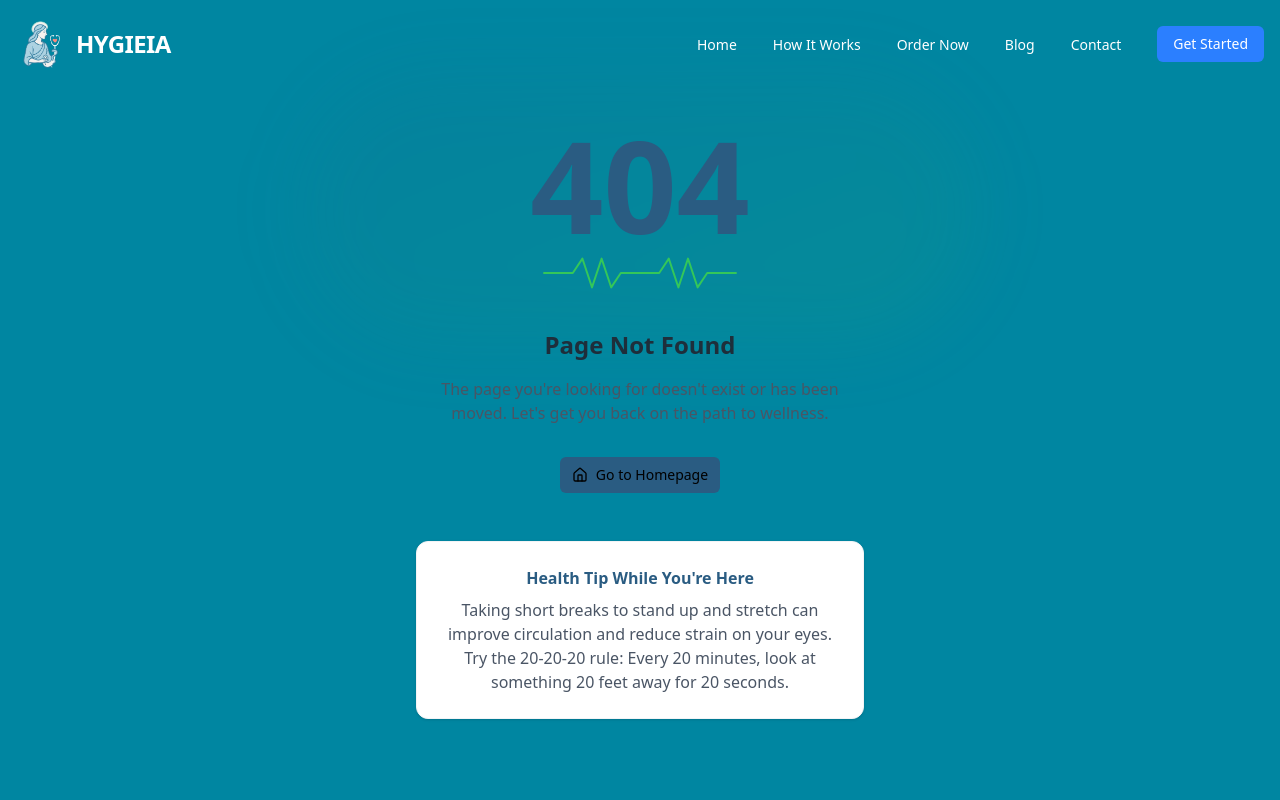
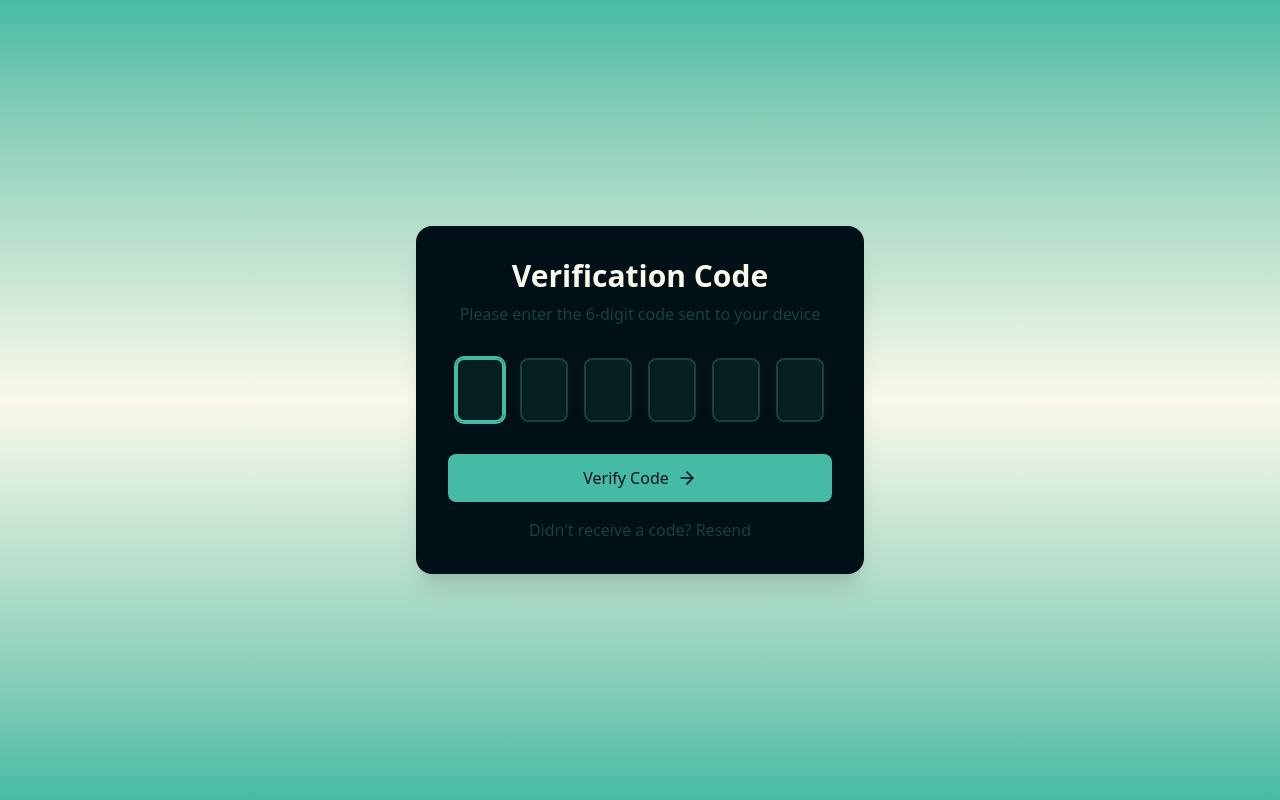
Before and after one commit to abdulmoiz248/Hygieia-Frontend, a Next.js app: page /1/otp in a window 1280 px wide. Before the commit this address had no page. Built offline with nearby package versions, Linux system fonts and the light colour scheme.

Commit message:
added otp page

```diff
--- /dev/null
+++ b/src/app/[role]/(auth)/otp/page.tsx
@@ -0,0 +1,280 @@
+"use client"
+
+import { useState, useRef, useEffect } from "react"
+import { useRouter } from "next/navigation"
+import { motion, AnimatePresence } from "framer-motion"
+import { CheckCircle, ArrowRight } from "lucide-react"
+import type { KeyboardEvent, ClipboardEvent, ChangeEvent } from "react"
+
+type VerificationStatus = "idle" | "success" | "error"
+
+export default function OTPVerificationPage() {
+  const [otp, setOtp] = useState<string[]>(Array(6).fill(""))
+  const [isVerifying, setIsVerifying] = useState(false)
+  const [verificationStatus, setVerificationStatus] = useState<VerificationStatus>("idle")
+  const [errorMessage, setErrorMessage] = useState("")
+  const [showModal, setShowModal] = useState(false)
+  const inputRefs = useRef<Array<HTMLInputElement | null>>(Array(6).fill(null))
+  const router = useRouter()
+
+  useEffect(() => {
+    inputRefs.current[0]?.focus()
+  }, [])
+
+  const handleChange = (index: number, e: ChangeEvent<HTMLInputElement>) => {
+    const value = e.target.value
+    if (!/^\d*$/.test(value)) return
+
+    const newOtp = [...otp]
+    newOtp[index] = value.slice(-1)
+    setOtp(newOtp)
+
+    if (
+      value &&
+      index < 5 &&
+      inputRefs.current[index + 1] instanceof HTMLInputElement
+    ) {
+      inputRefs.current[index + 1]?.focus()
+    }
+  }
+
+  const handleKeyDown = (index: number, e: KeyboardEvent<HTMLInputElement>) => {
+    if (
+      e.key === "Backspace" &&
+      !otp[index] &&
+      index > 0 &&
+      inputRefs.current[index - 1] instanceof HTMLInputElement
+    ) {
+      inputRefs.current[index - 1]?.focus()
+    }
+  }
+
+  const handlePaste = (e: ClipboardEvent<HTMLInputElement>) => {
+    e.preventDefault()
+    const pastedData = e.clipboardData.getData("text")
+    const pastedOtp = pastedData.slice(0, 6).split("")
+
+    if (!/^\d+$/.test(pastedData)) {
+      setErrorMessage("Only numbers are allowed")
+      setTimeout(() => setErrorMessage(""), 3000)
+      return
+    }
+
+    const newOtp = [...otp]
+    pastedOtp.forEach((digit, index) => {
+      if (index < 6) {
+        newOtp[index] = digit
+      }
+    })
+
+    setOtp(newOtp)
+
+    const nextEmptyIndex = newOtp.findIndex((digit) => !digit)
+    if (
+      nextEmptyIndex !== -1 &&
+      inputRefs.current[nextEmptyIndex] instanceof HTMLInputElement
+    ) {
+      inputRefs.current[nextEmptyIndex]?.focus()
+    } else if (inputRefs.current[5] instanceof HTMLInputElement) {
+      inputRefs.current[5]?.focus()
+    }
+  }
+
+  const verifyOtp = () => {
+    const otpString = otp.join("")
+
+    if (otpString.length !== 6) {
+      setErrorMessage("Please enter all 6 digits")
+      setVerificationStatus("error")
+      setTimeout(() => {
+        setErrorMessage("")
+        setVerificationStatus("idle")
+      }, 3000)
+      return
+    }
+
+    setIsVerifying(true)
+    setVerificationStatus("idle")
+
+    setTimeout(() => {
+      setIsVerifying(false)
+      if (otpString === "123456") {
+        setVerificationStatus("success")
+        setShowModal(true)
+      } else {
+        setVerificationStatus("error")
+        setErrorMessage("Invalid OTP. Please try again.")
+        setTimeout(() => {
+          setErrorMessage("")
+          setVerificationStatus("idle")
+        }, 3000)
+      }
+    }, 1500)
+  }
+
+  const resetForm = () => {
+    setOtp(Array(6).fill(""))
+    setVerificationStatus("idle")
+    setErrorMessage("")
+    inputRefs.current[0]?.focus()
+  }
+
+  const isVerifyButtonDisabled =
+    isVerifying || verificationStatus === "success"
+
+  const handleModalClose = () => {
+    setShowModal(false)
+    router.push("/patient/login")
+  }
+
+  return (
+    <div className="min-h-screen bg-gradient-to-b from-mint-green via-snow-white to-mint-green flex flex-col items-center justify-center p-4">
+      <motion.div
+        initial={{ opacity: 0, y: 20 }}
+        animate={{ opacity: 1, y: 0 }}
+        transition={{ duration: 0.5 }}
+        className="w-full max-w-md bg-dark-slate-gray rounded-2xl shadow-xl p-8"
+      >
+        <motion.h1
+          initial={{ opacity: 0 }}
+          animate={{ opacity: 1 }}
+          transition={{ delay: 0.2, duration: 0.5 }}
+          className="text-3xl font-bold text-snow-white text-center mb-2"
+        >
+          Verification Code
+        </motion.h1>
+
+        <motion.p
+          initial={{ opacity: 0 }}
+          animate={{ opacity: 1 }}
+          transition={{ delay: 0.3, duration: 0.5 }}
+          className="text-cool-gray text-center mb-8"
+        >
+          Please enter the 6-digit code sent to your device
+        </motion.p>
+
+        <div className="flex justify-center gap-2 sm:gap-4 mb-8">
+          {otp.map((digit, index) => (
+            <motion.div
+              key={index}
+              initial={{ opacity: 0, y: 10 }}
+              animate={{ opacity: 1, y: 0 }}
+              transition={{ delay: 0.4 + index * 0.1, duration: 0.3 }}
+              className="relative"
+            >
+              <input
+                ref={(el) => {
+                  inputRefs.current[index] = el
+                }}
+                type="text"
+                inputMode="numeric"
+                maxLength={1}
+                value={digit}
+                onChange={(e) => handleChange(index, e)}
+                onKeyDown={(e) => handleKeyDown(index, e)}
+                onPaste={index === 0 ? handlePaste : undefined}
+                className={`w-10 h-14 sm:w-12 sm:h-16 text-center text-xl sm:text-2xl font-bold rounded-lg
+                  bg-cool-gray/30 text-snow-white font-bold border-2
+                  ${
+                    verificationStatus === "error"
+                      ? "border-soft-coral animate-shake"
+                      : verificationStatus === "success"
+                        ? "border-mint-green"
+                        : "border-cool-gray"
+                  }
+                  focus:outline-none focus:border-mint-green focus:ring-2 focus:ring-mint-green focus:ring-opacity-50
+                  transition-all duration-200`}
+              />
+              <motion.div
+                initial={{ scale: 0 }}
+                animate={{ scale: digit ? 1 : 0 }}
+                className="absolute -bottom-1 left-1/2 transform -translate-x-1/2 w-1.5 h-1.5 rounded-full bg-mint-green"
+              />
+            </motion.div>
+          ))}
+        </div>
+
+        {errorMessage && (
+          <motion.div
+            initial={{ opacity: 0, y: -10 }}
+            animate={{ opacity: 1, y: 0 }}
+            exit={{ opacity: 0, y: -10 }}
+            className="text-soft-coral text-center mb-4"
+          >
+            {errorMessage}
+          </motion.div>
+        )}
+
+        <motion.div
+          initial={{ opacity: 0 }}
+          animate={{ opacity: 1 }}
+          transition={{ delay: 1, duration: 0.5 }}
+          className="flex flex-col items-center"
+        >
+          <button
+            onClick={verifyOtp}
+            disabled={isVerifyButtonDisabled}
+            className={`w-full flex items-center justify-center gap-2 px-6 py-3 rounded-lg font-medium
+              ${isVerifying ? "bg-cool-gray cursor-not-allowed" : "bg-mint-green hover:bg-opacity-90"}
+              text-dark-slate-gray transition-all duration-200`}
+          >
+            {isVerifying ? (
+              <>
+                <div className="w-5 h-5 border-2 border-dark-slate-gray border-t-transparent rounded-full animate-spin" />
+                <span>Verifying...</span>
+              </>
+            ) : (
+              <>
+                <span>Verify Code</span>
+                <ArrowRight className="w-5 h-5" />
+              </>
+            )}
+          </button>
+
+          <motion.button
+            initial={{ opacity: 0 }}
+            animate={{ opacity: 1 }}
+            transition={{ delay: 1.2, duration: 0.5 }}
+            onClick={resetForm}
+            className="mt-4 text-cool-gray hover:text-snow-white transition-colors duration-200"
+          >
+            Didn&apos;t receive a code? Resend
+          </motion.button>
+        </motion.div>
+      </motion.div>
+
+      {/* Modal for OTP Verified */}
+      <AnimatePresence>
+        {showModal && (
+          <motion.div
+            initial={{ opacity: 0, scale: 0.95 }}
+            animate={{ opacity: 1, scale: 1 }}
+            exit={{ opacity: 0, scale: 0.95 }}
+            className="fixed inset-0 z-50 flex items-center justify-center bg-black/40"
+          >
+            <motion.div
+              initial={{ y: 40, opacity: 0 }}
+              animate={{ y: 0, opacity: 1 }}
+              exit={{ y: 40, opacity: 0 }}
+              transition={{ type: "spring", stiffness: 200, damping: 20 }}
+              className="bg-white rounded-2xl shadow-2xl p-8 max-w-sm w-full flex flex-col items-center"
+            >
+              <CheckCircle className="w-16 h-16 text-mint-green mb-4" />
+              <h2 className="text-2xl font-bold text-dark-slate-gray mb-2 text-center">OTP Verified!</h2>
+              <p className="text-cool-gray text-center mb-6">
+                Your OTP has been successfully verified.<br />
+                Please login to continue.
+              </p>
+              <button
+                onClick={handleModalClose}
+                className="px-6 py-2 bg-mint-green text-dark-slate-gray font-medium rounded-lg hover:bg-opacity-90 transition-all duration-200"
+              >
+                Go to Login
+              </button>
+            </motion.div>
+          </motion.div>
+        )}
+      </AnimatePresence>
+    </div>
+  )
+}
--- a/src/app/[role]/(auth)/signup/page.tsx
+++ b/src/app/[role]/(auth)/signup/page.tsx
@@ -9,6 +9,7 @@ import Link from 'next/link'
 import Navbar from '@/components/layouts/landing-page/navbar'
 import Footer from '@/components/layouts/landing-page/Footer'
 import GoogleLoginButton from '@/components/oAuth/GoogleLoginButton'
+import api from '@/lib/axios'
 //import axios from 'axios'
 
 const Signup = () => {
@@ -40,20 +41,20 @@ const Signup = () => {
     }
     setLoading(true)
     try {
-
-     //   const res=await axios.post(`/${role}/auth/login`,{name,email,password})
-    //   if(res.data.success)
+        const res=await api.post(`/signup`,{name,email,password,role:'PATIENT'})
+      if(res.data.success)
  {
-            if(role=='patient') router.push('/patient/otp')
-            else router.push(`{role}/dashboard`)
+            router.push(`/patient/otp`)
 
           }
-   //    else
-   //        setError(res.data.message)
+      else
+           setError(res.data.message)
 
     } catch (err) {
       console.log(err)
       setError('Something went wrong.')
+
+    }finally{
       setLoading(false)
     }
   }
--- a/src/components/oAuth/GoogleLoginButton.tsx
+++ b/src/components/oAuth/GoogleLoginButton.tsx
@@ -8,7 +8,7 @@ interface GoogleLoginButtonProps {
 }
 
 const GoogleLoginButton = ({
-  redirectUrl = "http://localhost:5000/auth/google",
+  redirectUrl = "http://localhost:4000/auth/google",
   className = "",
 }: GoogleLoginButtonProps) => {
   const [isLoading, setIsLoading] = useState(false)
```
